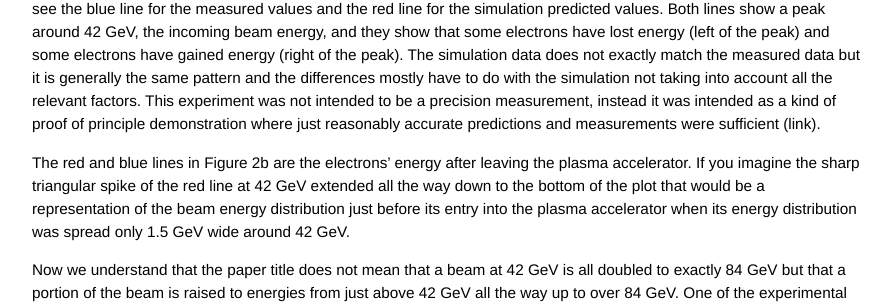
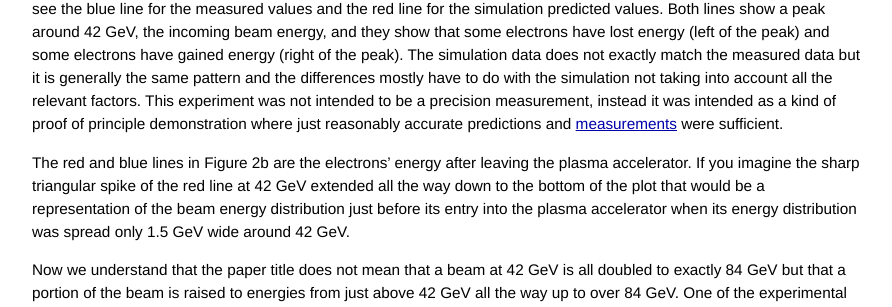
Before and after one commit to grbfacet/facet, a Jekyll site: the page built from energy-doubling-exposition.md, in a window 1280 px wide and 900 px high, scrolled down 6162 px. Shown: the part 283-590 px from the top of the window, without its empty margins (193-1085 px from the left). Built offline with Jekyll 4.4.1, drawn with Linux system fonts in a browser that asks for light colours; some of the changed text lies outside the part shown.

Commit message:
Update energy-doubling-exposition.md

```diff
--- a/energy-doubling-exposition.md
+++ b/energy-doubling-exposition.md
@@ -138,7 +138,7 @@
 
 Figure 2 shows the energy spread of the electrons in the bunch after they have passed through the plasma accelerator. Notice the horizontal scale is electron energy in GeV and the scale goes from 35 GeV on the left to 100 GeV on the right. There are electrons with energy below 35 GeV but they are simply not shown. The spread of energies in Figure 2a should not be misinterpreted as the faster electrons somehow being ahead of the lower ones. It is a plot of spread in energy, not a plot of spread in space. It is understandable to expect a spread in space based on ordinary everyday experience. When a car accelerates and goes faster, it gains energy and speed and moves away from slower cars. Not so for electrons with relativistic speeds. [See why here.](/relativity-tutorial.html#the-electron-bunch-stays-together-in-the-plasma-accelerator)
 
-The vertical scale of Figure 2b, the bottom plot, shows the number of electrons with each energy. Looking at Figure 2b, we see the blue line for the measured values and the red line for the simulation predicted values. Both lines show a peak around 42 GeV, the incoming beam energy, and they show that some electrons have lost energy (left of the peak) and some electrons have gained energy (right of the peak). The simulation data does not exactly match the measured data but it is generally the same pattern and the differences mostly have to do with the simulation not taking into account all the relevant factors. This experiment was not intended to be a precision measurement, instead it was intended as a kind of proof of principle demonstration where just reasonably accurate predictions and measurements were sufficient (link).
+The vertical scale of Figure 2b, the bottom plot, shows the number of electrons with each energy. Looking at Figure 2b, we see the blue line for the measured values and the red line for the simulation predicted values. Both lines show a peak around 42 GeV, the incoming beam energy, and they show that some electrons have lost energy (left of the peak) and some electrons have gained energy (right of the peak). The simulation data does not exactly match the measured data but it is generally the same pattern and the differences mostly have to do with the simulation not taking into account all the relevant factors. This experiment was not intended to be a precision measurement, instead it was intended as a kind of proof of principle demonstration where just reasonably accurate predictions and [measurements](/principles-of-physics-tutorial.html#theories-and-measurement-errors) were sufficient.
 
 The red and blue lines in Figure 2b are the electrons’ energy after leaving the plasma accelerator. If you imagine the sharp triangular spike of the red line at 42 GeV extended all the way down to the bottom of the plot that would be a representation of the beam energy distribution just before its entry into the plasma accelerator when its energy distribution was spread only 1.5 GeV wide around 42 GeV.
 
```
